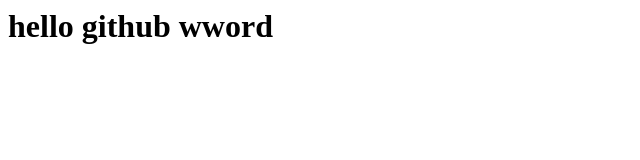
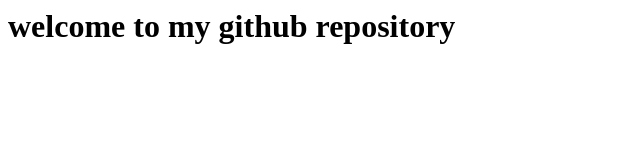
Before and after one commit to truongdinhy/bai3, a plain HTML site: page index.html in a window 1280 px wide. Shown: the whole page, without its empty margins (0-640 px from the left). Drawn offline with Linux system fonts and the light colour scheme.

Commit message:
update index.html  content

```diff
--- a/index.html
+++ b/index.html
@@ -1 +1 @@
-<html><body><h1>hello github wword</h1></body></html>
+<html><body><h1>welcome to my github repository</h1></body></html>
```
